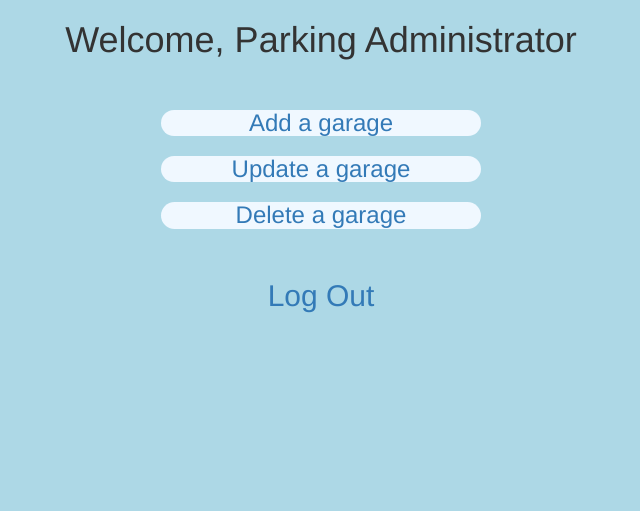
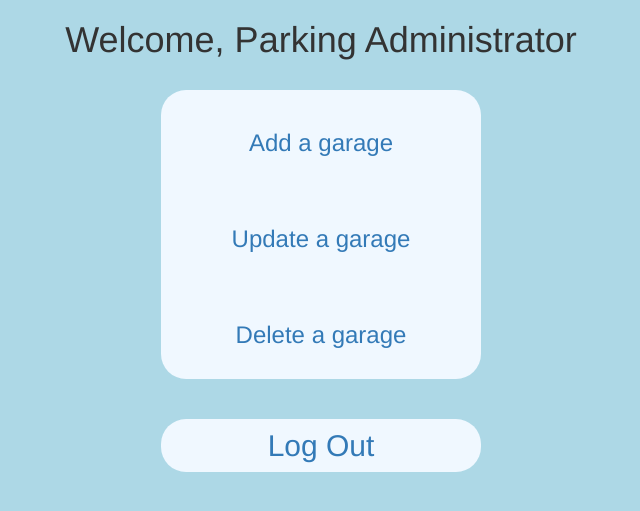
Before and after one commit to Klejdi-00/CSE3241_GrProject9, a PHP site: page /paradmin.php in a window 1280 px wide. Shown: the top 511 px of the page, without its empty margins (319-959 px from the left). Run offline with PHP 8.4, Linux system fonts and the light colour scheme; the visitor is signed in with stand-in values (Sample User, id 1); data that the repository does not hold is empty.

Commit message:
Stylistic changes

```diff
--- a/paradmin.php
+++ b/paradmin.php
@@ -13,16 +13,20 @@
       <h1>Welcome, Parking Administrator</h1>
       <br>
       <div class='col-md-3' style="float:none; margin:auto; background-color:aliceblue; border-radius:25px" >
+         <br>
          <h3><a href="add_garage.php">Add a garage</a></h3>
-      </div>
-      <div class='col-md-3' style="float:none; margin:auto; background-color:aliceblue; border-radius:25px" >
+         <br>
+         <br>
          <h3><a href="update_garage.php">Update a garage</a></h3>
-      </div>
-      <div class='col-md-3' style="float:none; margin:auto; background-color:aliceblue; border-radius:25px" >
+         <br>
+         <br>
          <h3><a href="delete_garage.php">Delete a garage</a></h3>
+         <br>
       </div>
       <br>
-      <h2><a href = "log_out.php">Log Out</a></h2>
+      <div class='col-md-3' style="float:none; margin:auto; background-color:aliceblue; border-radius:25px" >
+         <h2 style="padding:10px"><a href = "log_out.php">Log Out</a></h2>
+      </div>
    </body>
 
 </html>
```
